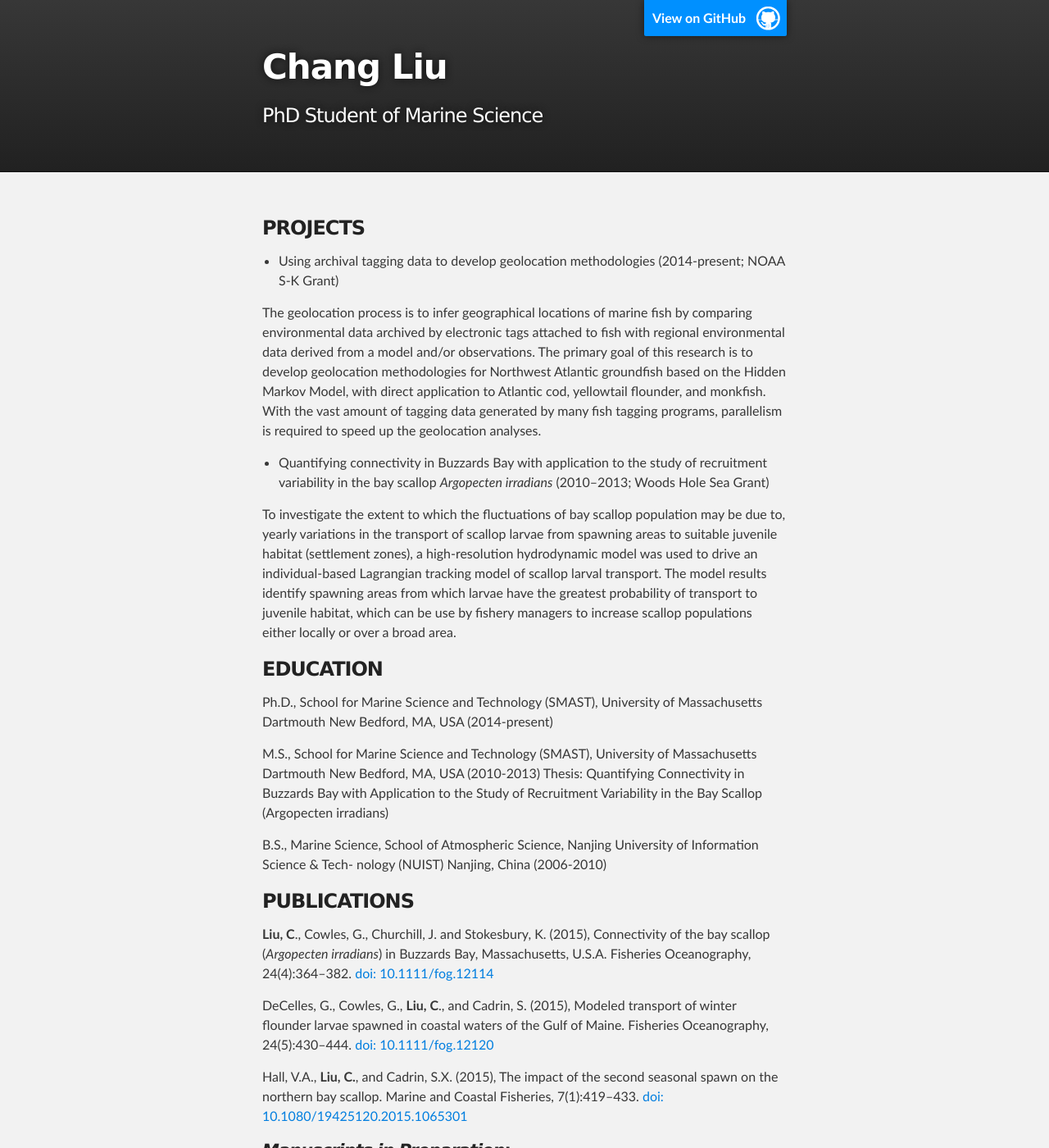
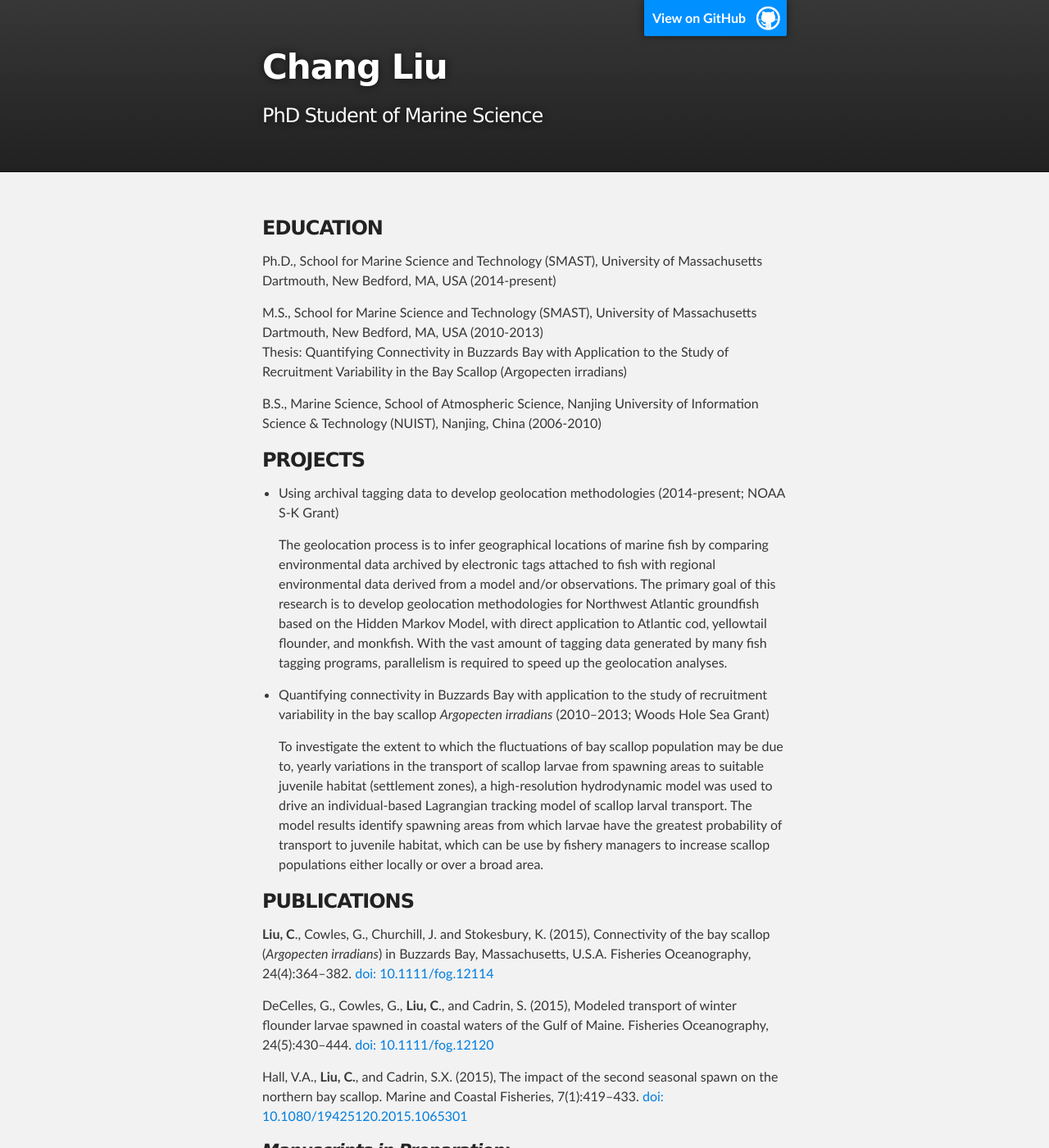
Before and after one commit to cliu3/cliu3.github.io, a Jekyll site: the page index.html, which Jekyll copies as it is, in a window 1280 px wide and 1400 px high. Shown: the whole window at 82% size. Built offline with Jekyll 4.4.1, drawn with Linux system fonts in a browser that asks for light colours.

Commit message:
Replace master branch with page content via GitHub

```diff
--- a/index.html
+++ b/index.html
@@ -28,32 +28,33 @@
     <div id="main_content_wrap" class="outer">
       <section id="main_content" class="inner">
         <h3>
+<a id="education" class="anchor" href="#education" aria-hidden="true"><span aria-hidden="true" class="octicon octicon-link"></span></a>EDUCATION</h3>
+
+<p>Ph.D., School for Marine Science and Technology (SMAST), University of Massachusetts Dartmouth,
+New Bedford, MA, USA (2014-present)</p>
+
+<p>M.S., School for Marine Science and Technology (SMAST), University of Massachusetts Dartmouth,
+New Bedford, MA, USA (2010-2013)<br>
+Thesis: Quantifying Connectivity in Buzzards Bay with Application to the Study of Recruitment Variability in the Bay Scallop (Argopecten irradians)</p>
+
+<p>B.S., Marine Science, School of Atmospheric Science, Nanjing University of Information Science &amp; Technology (NUIST),
+Nanjing, China (2006-2010)</p>
+
+<h3>
 <a id="projects" class="anchor" href="#projects" aria-hidden="true"><span aria-hidden="true" class="octicon octicon-link"></span></a>PROJECTS</h3>
 
 <ul>
-<li>Using archival tagging data to develop geolocation methodologies (2014-present; NOAA S-K Grant)</li>
-</ul>
+<li>
+<p>Using archival tagging data to develop geolocation methodologies (2014-present; NOAA S-K Grant)</p>
 
 <p>The geolocation process is to infer geographical locations of marine fish by comparing environmental data archived by electronic tags attached to fish with regional environmental data derived from a model and/or observations. The primary goal of this research is to develop geolocation methodologies for Northwest Atlantic groundfish based on the Hidden Markov Model, with direct application to Atlantic cod, yellowtail flounder, and monkfish. With the vast amount of tagging data generated by many fish tagging programs, parallelism is required to speed up the geolocation analyses.</p>
-
-<ul>
-<li>Quantifying connectivity in Buzzards Bay with application to the study of recruitment variability in the bay scallop <em>Argopecten irradians</em> (2010–2013; Woods Hole Sea Grant)</li>
-</ul>
+</li>
+<li>
+<p>Quantifying connectivity in Buzzards Bay with application to the study of recruitment variability in the bay scallop <em>Argopecten irradians</em> (2010–2013; Woods Hole Sea Grant)</p>
 
 <p>To investigate the extent to which the fluctuations of bay scallop population may be due to, yearly variations in the transport of scallop larvae from spawning areas to suitable juvenile habitat (settlement zones), a high-resolution hydrodynamic model was used to drive an individual-based Lagrangian tracking model of scallop larval transport. The model results identify spawning areas from which larvae have the greatest probability of transport to juvenile habitat, which can be use by fishery managers to increase scallop populations either locally or over a broad area.</p>
-
-<h3>
-<a id="education" class="anchor" href="#education" aria-hidden="true"><span aria-hidden="true" class="octicon octicon-link"></span></a>EDUCATION</h3>
-
-<p>Ph.D., School for Marine Science and Technology (SMAST), University of Massachusetts Dartmouth
-New Bedford, MA, USA (2014-present)</p>
-
-<p>M.S., School for Marine Science and Technology (SMAST), University of Massachusetts Dartmouth
-New Bedford, MA, USA (2010-2013)
-Thesis: Quantifying Connectivity in Buzzards Bay with Application to the Study of Recruitment Variability in the Bay Scallop (Argopecten irradians)</p>
-
-<p>B.S., Marine Science, School of Atmospheric Science, Nanjing University of Information Science &amp; Tech- nology (NUIST)
-Nanjing, China (2006-2010)</p>
+</li>
+</ul>
 
 <h3>
 <a id="publications" class="anchor" href="#publications" aria-hidden="true"><span aria-hidden="true" class="octicon octicon-link"></span></a>PUBLICATIONS</h3>
```
Also changed, not shown: params.json (+1 -1 lines).
